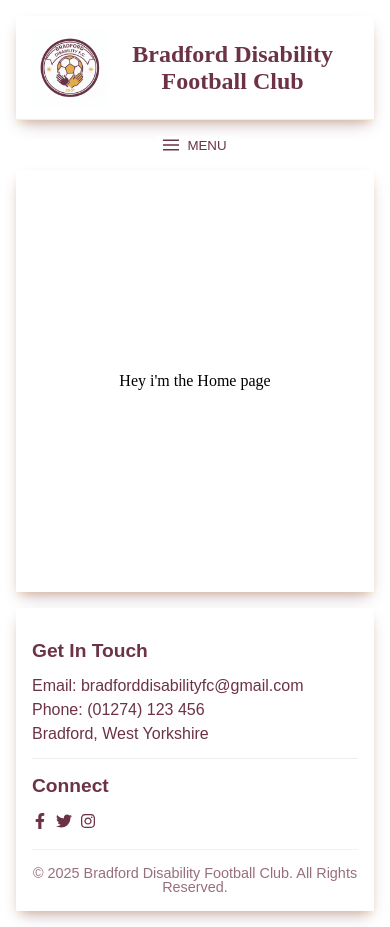
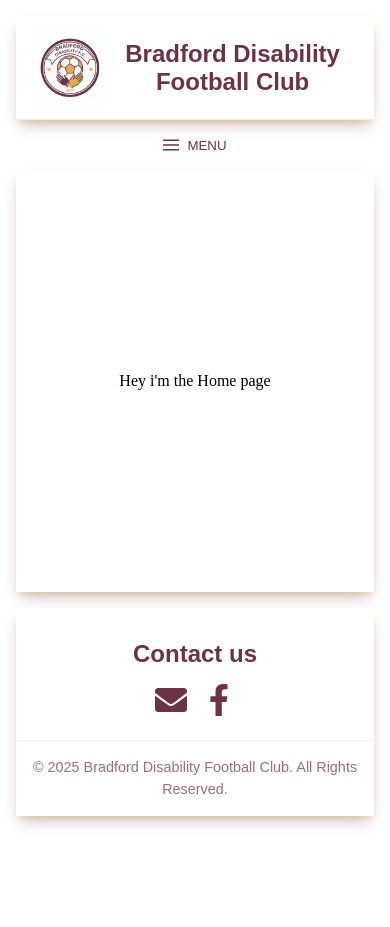
Before and after one commit to Isaac-Madden/bdfc, a React (Vite) app: page / in a window 390 px wide. After the commit the page ends 844 px from the top, so only its background shows below. Built offline with nearby package versions, Linux system fonts and the light colour scheme.

Commit message:
footer updates as per client

```diff
--- a/src/Components/Footer.tsx
+++ b/src/Components/Footer.tsx
@@ -1,6 +1,6 @@
 import React from 'react';
 import '../Styles/Footer.css';
-import { FaFacebookF, FaTwitter, FaInstagram } from 'react-icons/fa';
+import { FaFacebookF, FaEnvelope } from 'react-icons/fa';
 
 const Footer: React.FC = () => {
   const currentYear = new Date().getFullYear();
@@ -9,29 +9,27 @@ const Footer: React.FC = () => {
     <footer className="Footer">
 
       <div className="Content">
-
-        <div className="Contact">
-          <h3>Get In Touch</h3>
-          <p>Email: <a href="mailto:bradforddisabilityfc@gmail.com">bradforddisabilityfc@gmail.com</a></p>
-          <p>Phone: (01274) 123 456</p>
-          <p>Bradford, West Yorkshire</p>
-        </div>
-
-        <div className="Social">
-          <h3>Connect</h3>
-          <div className="SocialIcons">
-            <a href="https://www.facebook.com/BradfordDFC/" target="_blank" rel="noopener noreferrer" aria-label="Facebook">
-              <span role="img" aria-label="Facebook Icon"><FaFacebookF /></span>
+        <h3>Contact us</h3>
+        <ul className="SocialIcons">
+          <li>
+            <a
+              href="mailto:bradforddisabilityfc@gmail.com"
+              aria-label="Send us an Email"
+            >
+              <FaEnvelope aria-hidden="true" />
             </a>
-            <a href="https://www.twitter.com/" target="_blank" rel="noopener noreferrer" aria-label="Twitter">
-              <span role="img" aria-label="Twitter Icon"><FaTwitter /></span>
+          </li>
+          <li>
+            <a
+              href="https://www.facebook.com/BradfordDFC/"
+              target="_blank"
+              rel="noopener noreferrer"
+              aria-label="Follow us on Facebook"
+            >
+              <FaFacebookF aria-hidden="true" />
             </a>
-            <a href="https://www.instagram.com/" target="_blank" rel="noopener noreferrer" aria-label="Instagram">
-              <span role="img" aria-label="Instagram Icon"><FaInstagram /></span>
-            </a>
-          </div>
-        </div>
-
+          </li>
+        </ul>
       </div>
 
       <div className="Copyright">
--- a/src/Styles/Footer.css
+++ b/src/Styles/Footer.css
@@ -7,21 +7,18 @@
     align-items: center;
     box-sizing: border-box;
     box-shadow: 0 8px 15px -5px rgba(108, 50, 70, 0.4), 0 4px 6px -2px rgba(255, 191, 0, 0.2);
-    padding: 2rem 0rem 1rem 0rem;
+    padding: 1rem 0rem;
 }
 
 .Content {
-    display: flex;
-    justify-content: space-around;
     width: 100%;
     max-width: 1200px;
-    padding-bottom: 0.5rem;
 }
 
 h3 {
     color: #6C3246;
     font-size: 1.5rem;
-    margin: 1rem 0 1.5rem 0;
+    margin: 1rem 0rem;
 }
 
 p {
@@ -41,14 +38,16 @@ a:hover {
 }
 
 .SocialIcons {
-    display: flex;
-    justify-content: center;
-    gap: 1.5rem;
-    margin-top: 1rem;
+    display: inline-flex;
+    gap: 1rem;
+    list-style: none;   /* reset of li default styles */
+    padding: 0;    /* reset of li default styles */
+    margin: 0;    /* reset of li default styles */
+    padding-bottom: 1rem;
 }
 
 .SocialIcons a {
-    font-size: 2.2rem;
+    font-size: 2rem;
     color: #6C3246;
 }
 
@@ -71,42 +70,3 @@ a:hover {
 .Copyright p {
     margin: 0;
 }
-
-@media (max-width: 574px) {
-    .Footer {
-        padding: 2rem 1rem 1rem 1rem;
-    }
-
-    p {
-        line-height: 1;
-    }
-
-    .Content {
-        flex-direction: column;
-        gap: 1rem;
-        padding-bottom: 1rem;
-        text-align: left;
-    }
-
-    .Contact {
-        padding-bottom: 0.5rem;
-        border-bottom: 1px solid #eee;
-    } /* adding a deviding line for mobile views between social and contact divs */
-
-    .Footer h3 {
-        font-size: 1.2rem;
-        margin-top: 0;
-        margin-bottom: 1rem;
-    }
-
-    .SocialIcons {
-        justify-content: flex-start;
-        gap: 0.5rem;
-        margin-left: 0;
-        font-size: 1rem;
-    }
-
-    .SocialIcons a {
-        font-size: 1rem;
-    }
-}
--- a/src/Styles/Header.css
+++ b/src/Styles/Header.css
@@ -5,6 +5,7 @@
     padding: 1rem 2rem;
     border-bottom: 1px solid #eee;
     background-color: white;
+    font-family: sans-serif;
     color: #6C3246;
     height: 8.5rem;
     box-sizing: border-box;
@@ -32,7 +33,7 @@
         padding: 0.5rem 1rem;
     }
     .Header h1 {
-        font-size: 1.4rem;
+        font-size: 1.5rem;
     }
     .Header .logoIcon {
         height: 5rem;
```
